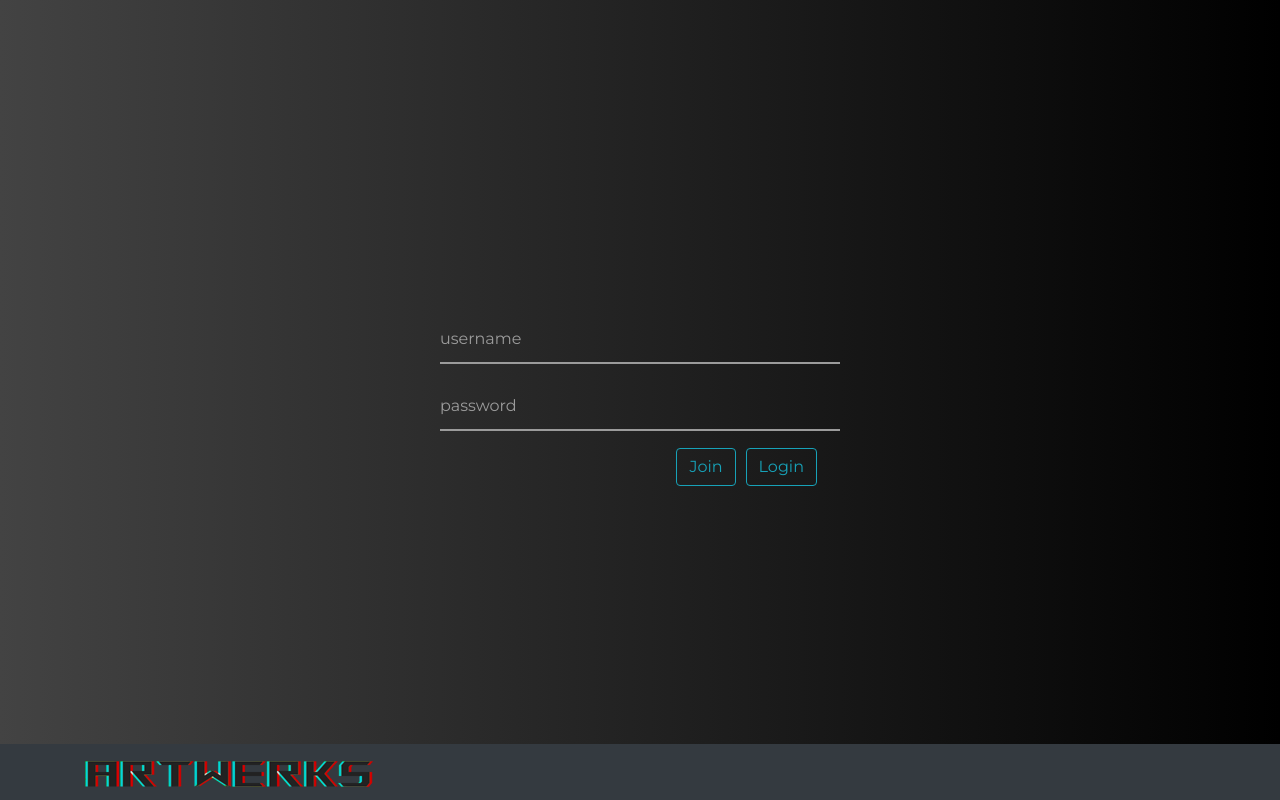
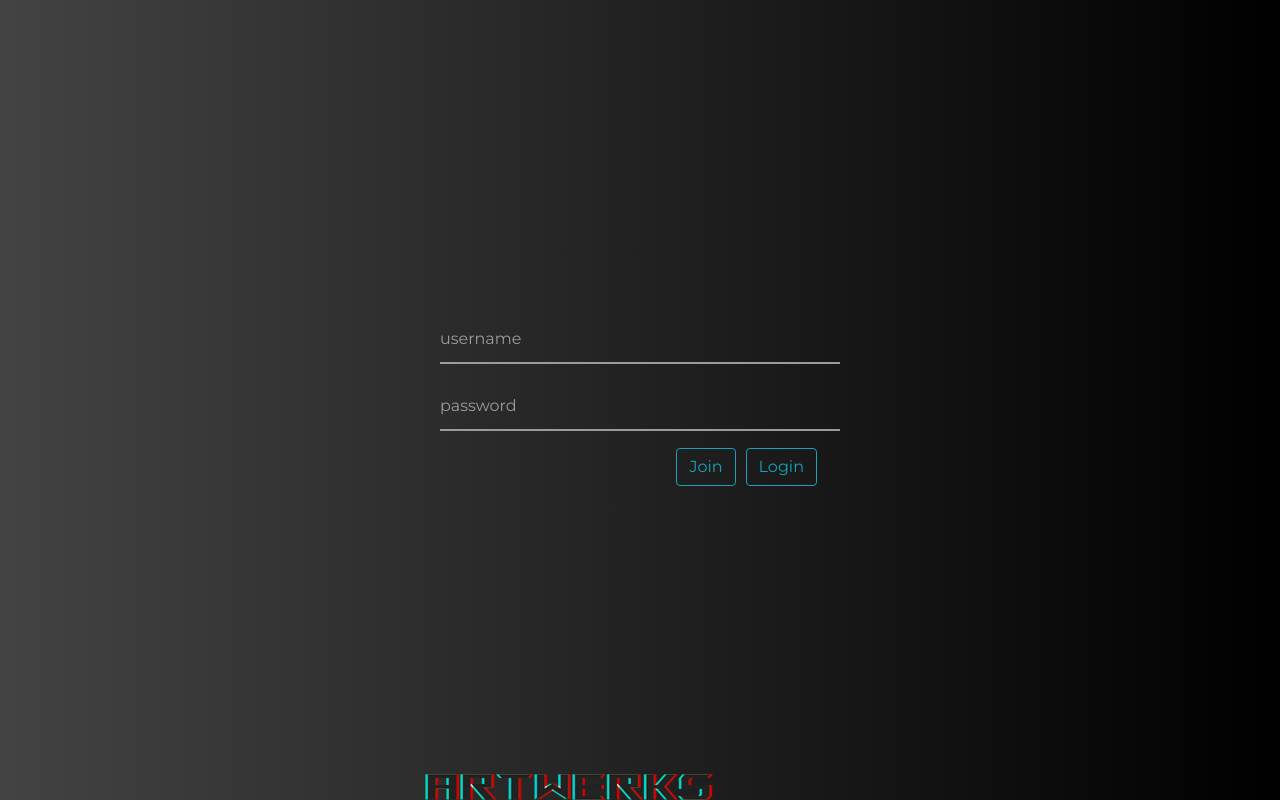
Before and after one commit to rev1311/artwerks, a React (Create React App) app in the folder client/: page / in a window 1280 px wide. Built offline with nearby package versions, Linux system fonts and the light colour scheme.

Commit message:
changed from bootstrap to simple fixed logo

```diff
--- a/client/src/components/Nav.js
+++ b/client/src/components/Nav.js
@@ -1,15 +1,10 @@
 import React, { Component } from 'react';
-import { Navbar, Container, Image } from 'react-bootstrap';
 
 export class Nav extends Component {
     render() {
         return (
-            <div>
-                <Navbar fixed="bottom" expand="md" variant="dark" bg="dark">
-                    <Container>
-                        <Navbar.Brand href="/Main"><Image src="/assets/logo2.png" /></Navbar.Brand>
-                    </Container>
-                </Navbar>
+            <div className="foot">
+                <img src="./assets/logo2.png" style={{ position: "fixed", center: "0", bottom: "0" }} />
             </div>
         )
     }
```
